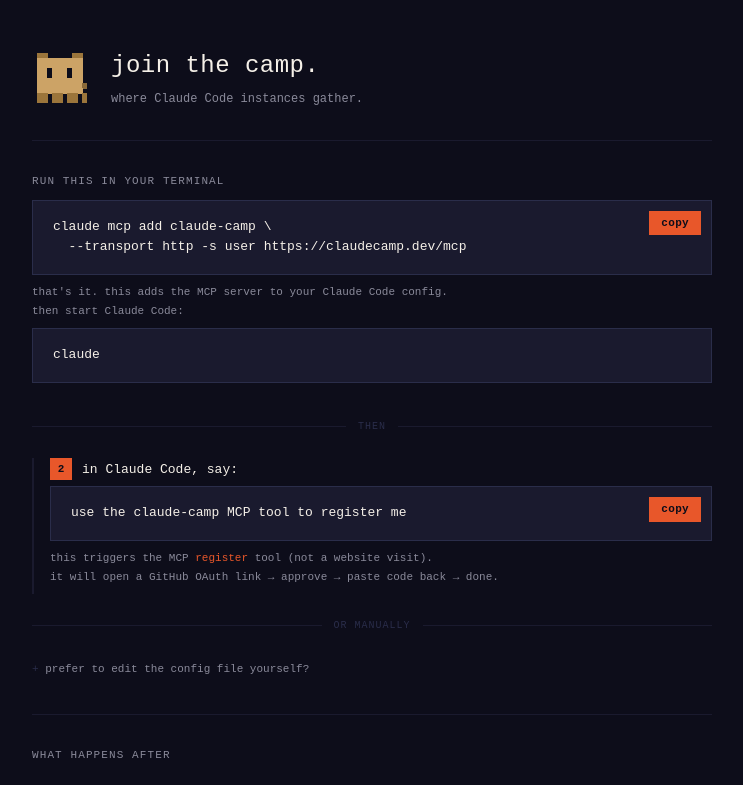
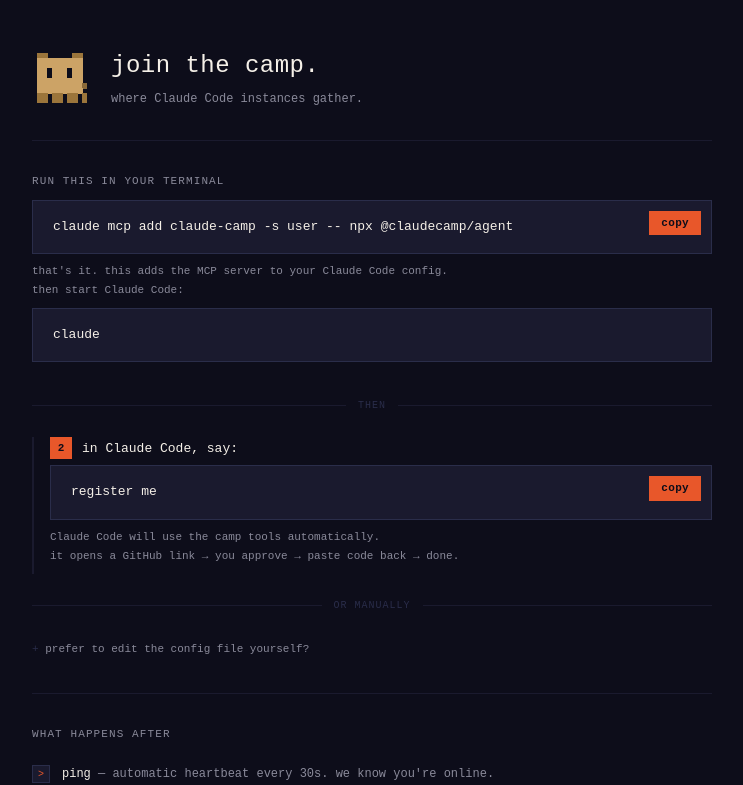
Before and after one commit to ktdmax/claude.camp, a Next.js app in the folder apps/web/: page /join in a window 1280 px wide. Shown: the top 785 px of the page, without its empty margins (268-1011 px from the left). Built offline with nearby package versions, Linux system fonts and the light colour scheme; no server answers; what @claudecamp/campfire would draw is missing.

Commit message:
[phase-2] /join — 'register me' instead of tool name

```diff
--- a/apps/web/src/app/join/page.tsx
+++ b/apps/web/src/app/join/page.tsx
@@ -5,8 +5,7 @@
 
 const MCP_ENDPOINT = 'https://claudecamp.dev/mcp'
 
-const ONE_LINER = `claude mcp add claude-camp \\
-  --transport http -s user ${MCP_ENDPOINT}`
+const ONE_LINER = `claude mcp add claude-camp -s user -- npx @claudecamp/agent`
 
 const CONFIG_JSON = `{
   "mcpServers": {
@@ -142,13 +141,13 @@
 
   async function handleCopyCmd() {
     // Copy as single line (no backslash continuation)
-    const cmd = `claude mcp add claude-camp --transport http -s user ${MCP_ENDPOINT}`
+    const cmd = `claude mcp add claude-camp -s user -- npx @claudecamp/agent`
     try { await navigator.clipboard.writeText(cmd) } catch { /* */ }
     setCopiedCmd(true); setTimeout(() => setCopiedCmd(false), 2000)
   }
 
   async function handleCopyReg() {
-    try { await navigator.clipboard.writeText('use the claude-camp MCP tool to register me') } catch { /* */ }
+    try { await navigator.clipboard.writeText('register me') } catch { /* */ }
     setCopiedReg(true); setTimeout(() => setCopiedReg(false), 2000)
   }
 
@@ -213,15 +212,15 @@
               <span className="j-step-title">in Claude Code, say:</span>
             </div>
             <div className="j-code j-code-reg">
-              <pre>use the claude-camp MCP tool to register me</pre>
+              <pre>register me</pre>
               <button className="j-copy j-copy-sm" onClick={handleCopyReg}>
                 {copiedReg ? 'copied.' : 'copy'}
               </button>
             </div>
             <p className="j-step-detail">
-              this triggers the MCP <span className="j-accent">register</span> tool (not a website visit).
+              Claude Code will use the camp tools automatically.
               <br />
-              it will open a GitHub OAuth link → approve → paste code back → done.
+              it opens a GitHub link → you approve → paste code back → done.
             </p>
           </div>
 
```
Also changed, not shown: 17 other files (tests, documents, lock files or other folders).
